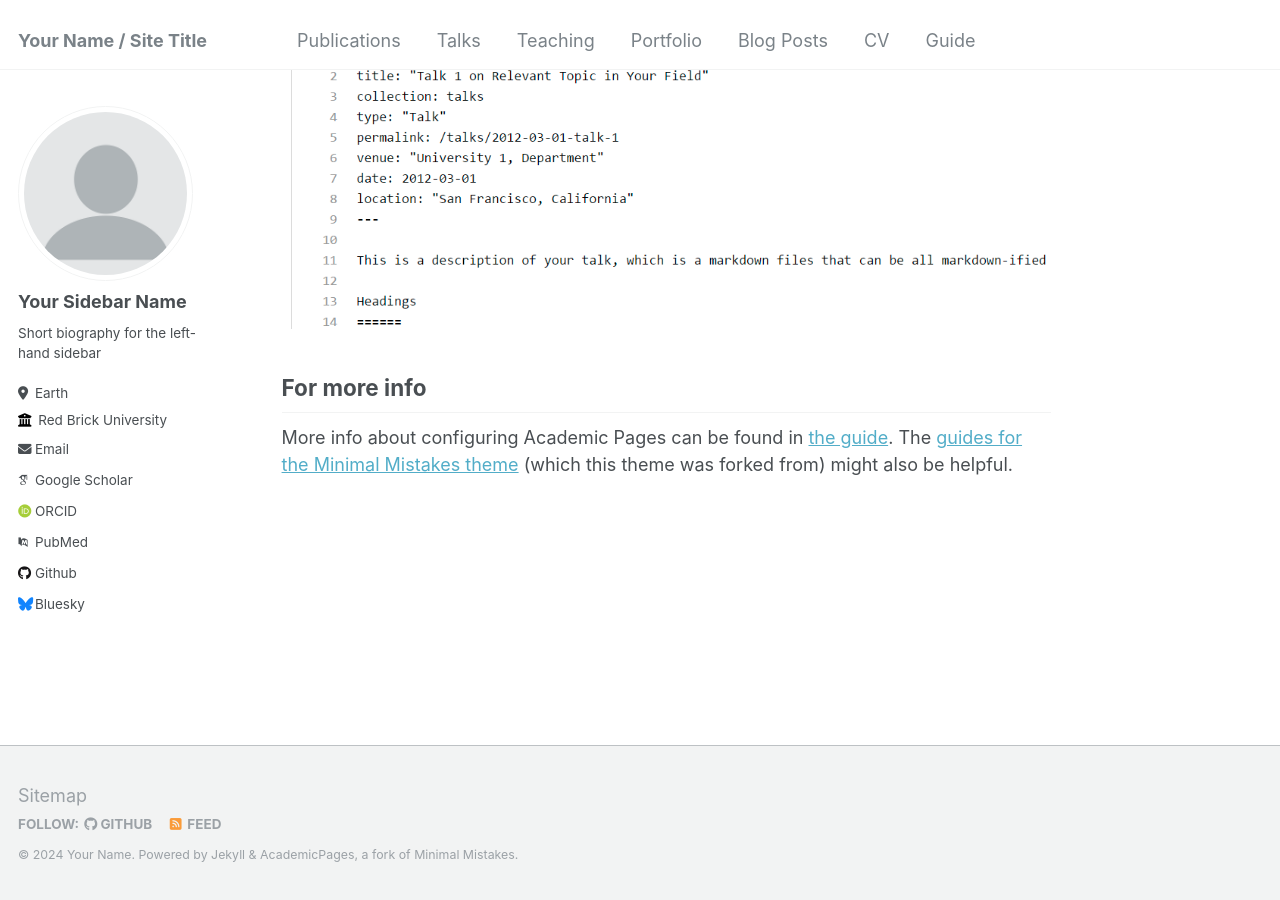
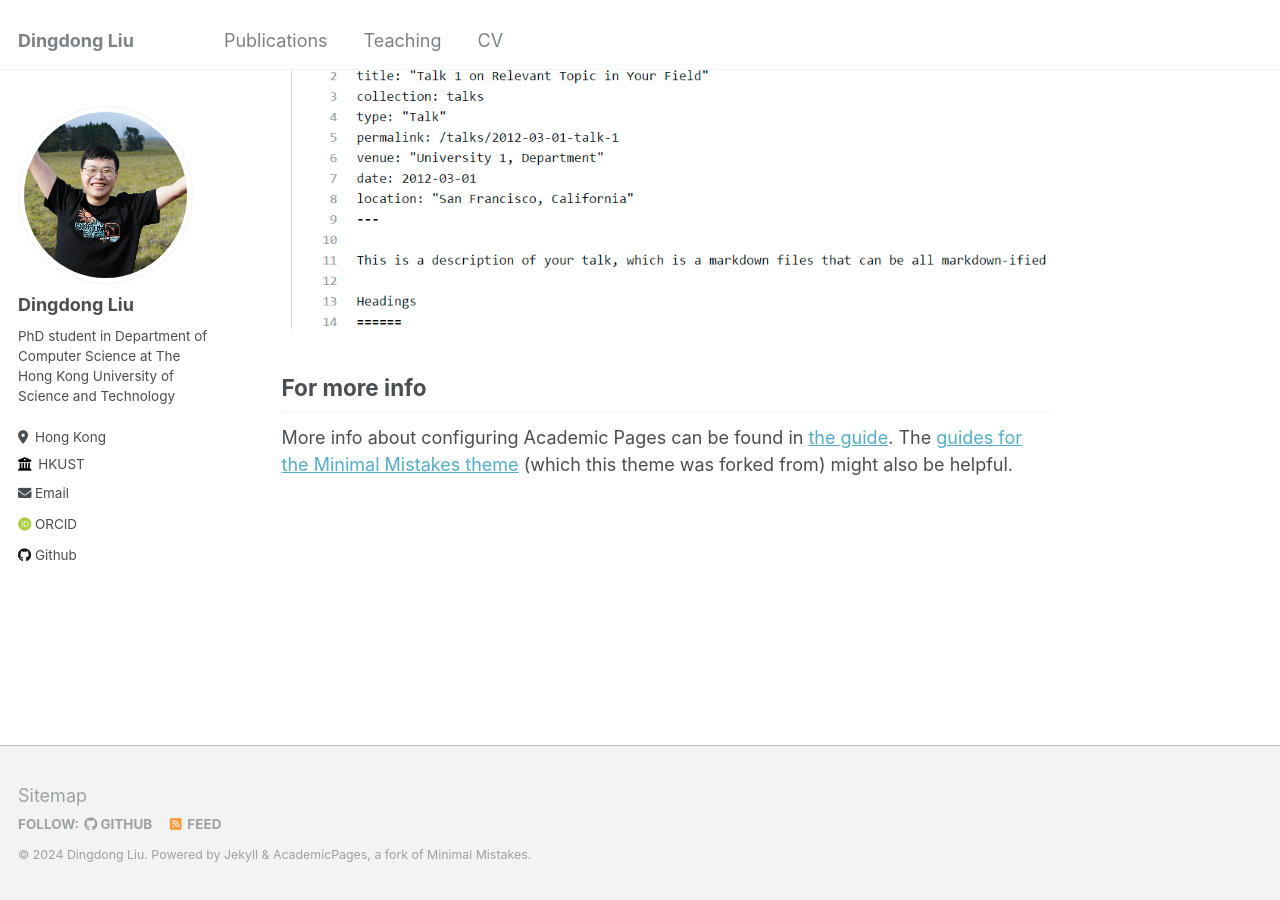
Before and after one commit to Dingdong-LIU/Dingdong-LIU.github.io, a Jekyll site: the page built from _pages/about.md, in a window 1280 px wide and 900 px high, scrolled down 2660 px. Built offline with Jekyll 4.4.1, drawn with Linux system fonts in a browser that asks for light colours; some web fonts are replaced.

Commit message:
add: personal photo with related info

```diff
--- a/_config.yml
+++ b/_config.yml
@@ -8,47 +8,47 @@
 
 # Basic Site Settings
 locale                   : "en-US"
-title                    : "Your Name / Site Title"
+title                    : "Dingdong Liu"
 title_separator          : "-"
-name                     : &name "Your Name"
+name                     : &name "Dingdong Liu"
 description              : &description "personal description"
-url                      : https://academicpages.github.io # the base hostname & protocol for your site e.g. "https://mmistakes.github.io"
+url                      : https://Dingdong-LIU.github.io # the base hostname & protocol for your site e.g. "https://mmistakes.github.io"
 baseurl                  : "" # the subpath of your site, e.g. "/blog"
-repository               : "academicpages/academicpages.github.io"
+repository               : "Dingdong-LIU/Dingdong-LIU.github.io"
 
 # Site Author - The following control what appear as part of the author content on the side bar.
 #               If a field is blank the icon and link will not appear, otherwise it will be shown.
 #               Additional customization can be done by editing /_includes/author-profile.html
 author:
   # Biographic information
-  avatar           : "profile.png"
-  name             : "Your Sidebar Name"
+  avatar           : "personal_photo.jpg"
+  name             : "Dingdong Liu"
   pronouns         : # example: "she/her"
-  bio              : "Short biography for the left-hand sidebar"
-  location         : "Earth"
-  employer         : "Red Brick University"
+  bio              : "PhD student in Department of Computer Science at The Hong Kong University of Science and Technology"
+  location         : "Hong Kong"
+  employer         : "HKUST"
   uri              : # URL
-  email            : "none@example.org"
+  email            : "dliuak@connect.ust.hk"
 
   # Academic websites
   arxiv            : # URL - Update with the correct link to your profile
-  googlescholar    : "https://scholar.google.com/citations?user=PS_CX0AAAAAJ"
+  googlescholar    :
   impactstory      : # URL
-  orcid            : "http://orcid.org/yourorcidurl"
+  orcid            : "http://orcid.org/0000-0003-0985-0979"
   semantic         : # URL
-  pubmed           : "https://www.ncbi.nlm.nih.gov/pubmed/?term=john+snow"
+  pubmed           : # "https://www.ncbi.nlm.nih.gov/pubmed/?term=john+snow"
   researchgate     : # URL
 
   # Repositories and software development
   bitbucket        : # Username - Update with your username on the site
   codepen          : # Username
   dribbble         : # Username
-  github           : "academicpages"
+  github           : "Dingdong-LIU"
   kaggle           : # Username
   stackoverflow    : # User number or user number and name (i.e., use "1" or "1/jeff-atwood")
 
   # Social media
-  bluesky          : "bsky.app" # Replace this with you Bluesky username
+  bluesky          : # "bsky.app" # Replace this with you Bluesky username
   facebook         : # Username
   flickr           : # Username
   foursquare       : # Username
```
Also changed, not shown: _data/navigation.yml (+8 -8 lines), images/personal_photo.jpg (added).
